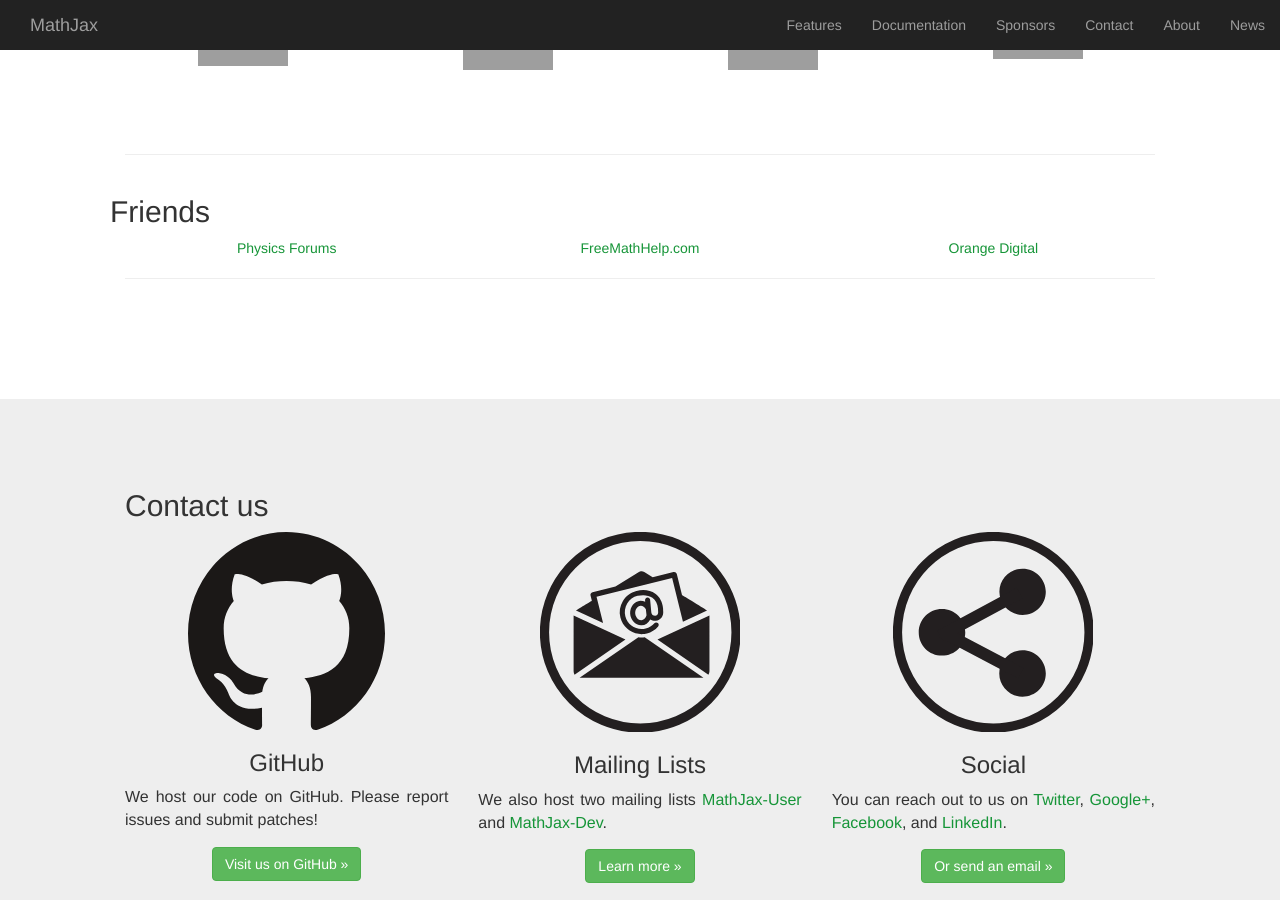
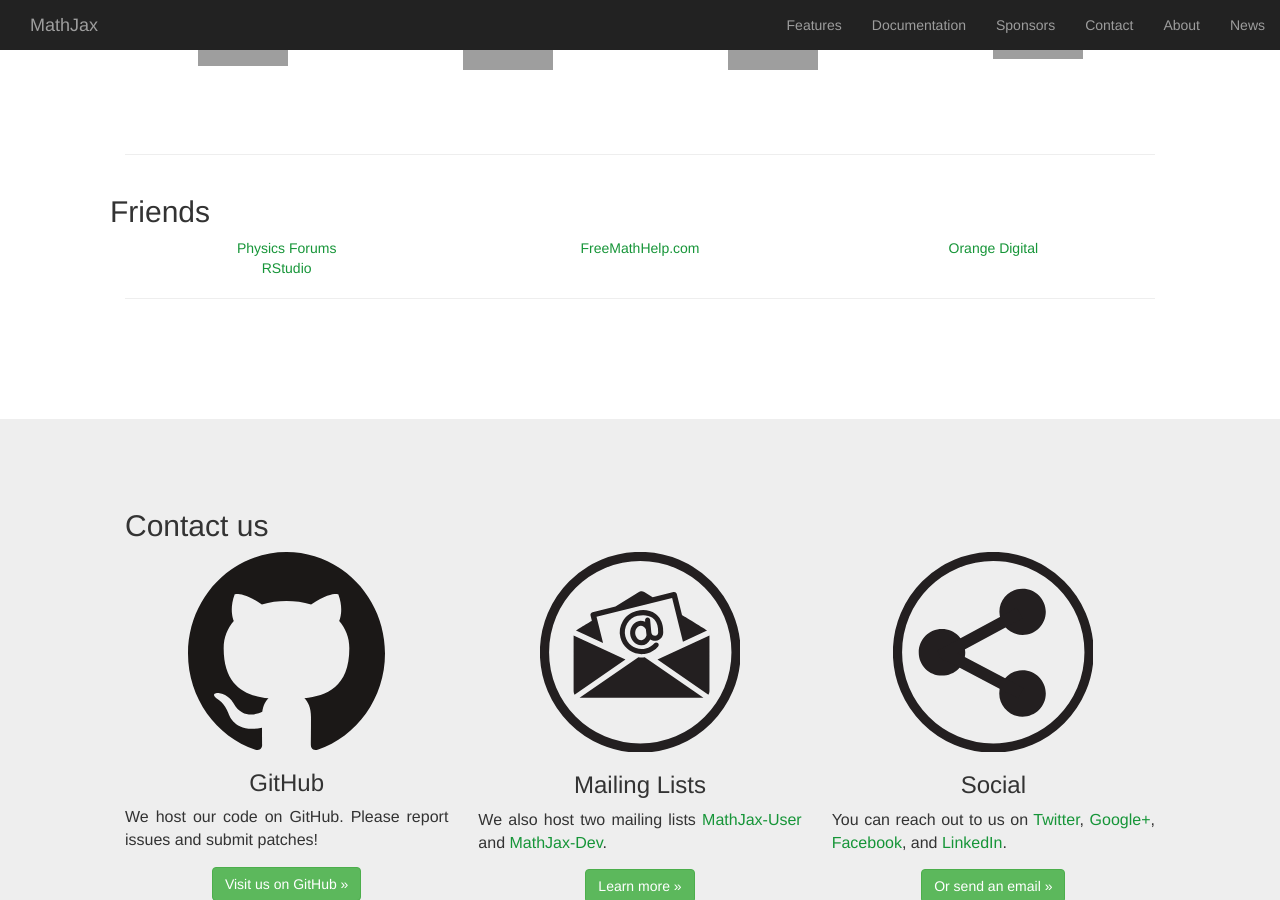
Before and after one commit to mathjax/MathJax-website, a Jekyll site: the page built from index.html, in a window 1280 px wide and 900 px high, scrolled down 2990 px. Built offline with Jekyll 4.4.1, drawn with Linux system fonts in a browser that asks for light colours; nearby versions of some CDN libraries; formulas are drawn with MathJax 3; grey boxes are pictures that could not be loaded.

Commit message:
add RStudio to MathJax Friends

```diff
--- a/index.html
+++ b/index.html
@@ -335,6 +335,7 @@
       <a class="col-xs-4 text-center" href="http://www.physicsforums.com">Physics Forums</a>
       <a class="col-xs-4 text-center" href="http://www.freemathhelp.com">FreeMathHelp.com</a>
       <a class="col-xs-4 text-center" href="http://www.orangedigital.com.au/">Orange Digital</a>
+      <a class="col-xs-4 text-center" href="http://www.rstudio.com/">RStudio</a>
     </section>
     <hr>
   </div>
```
